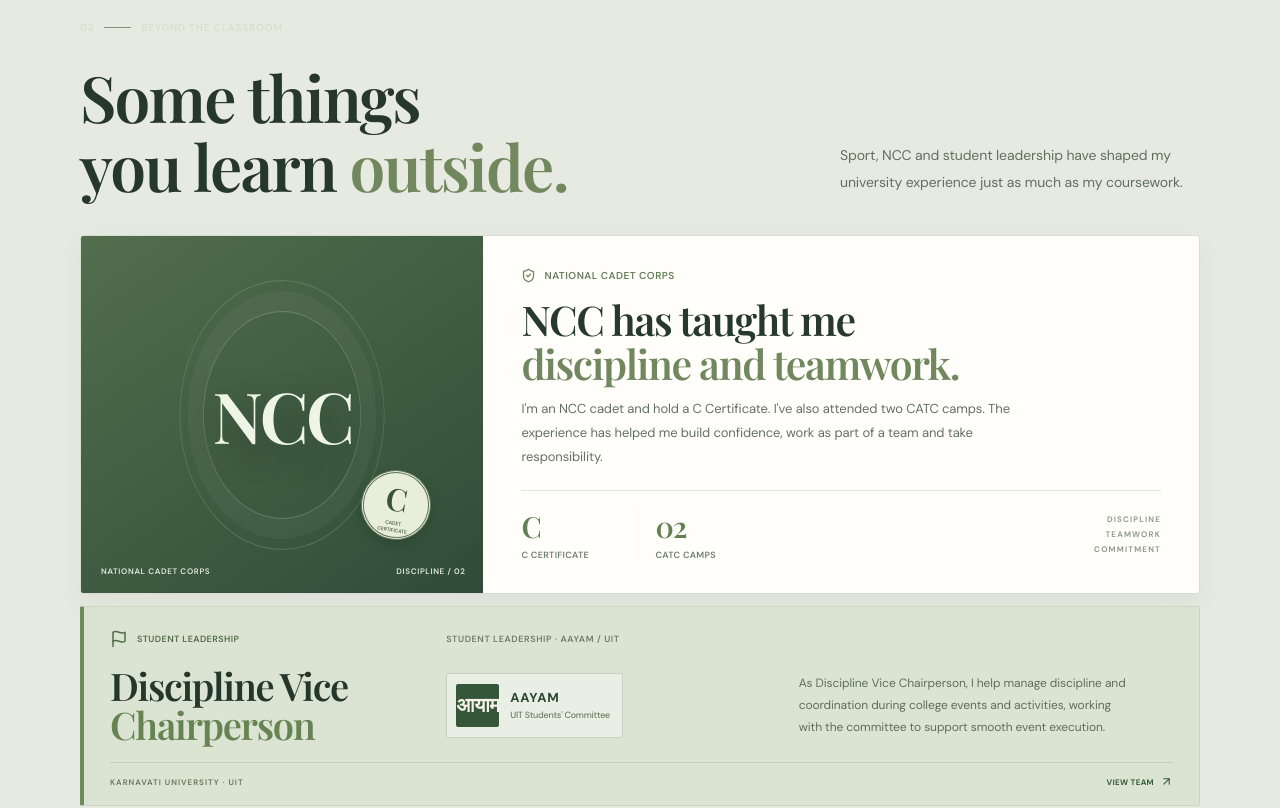
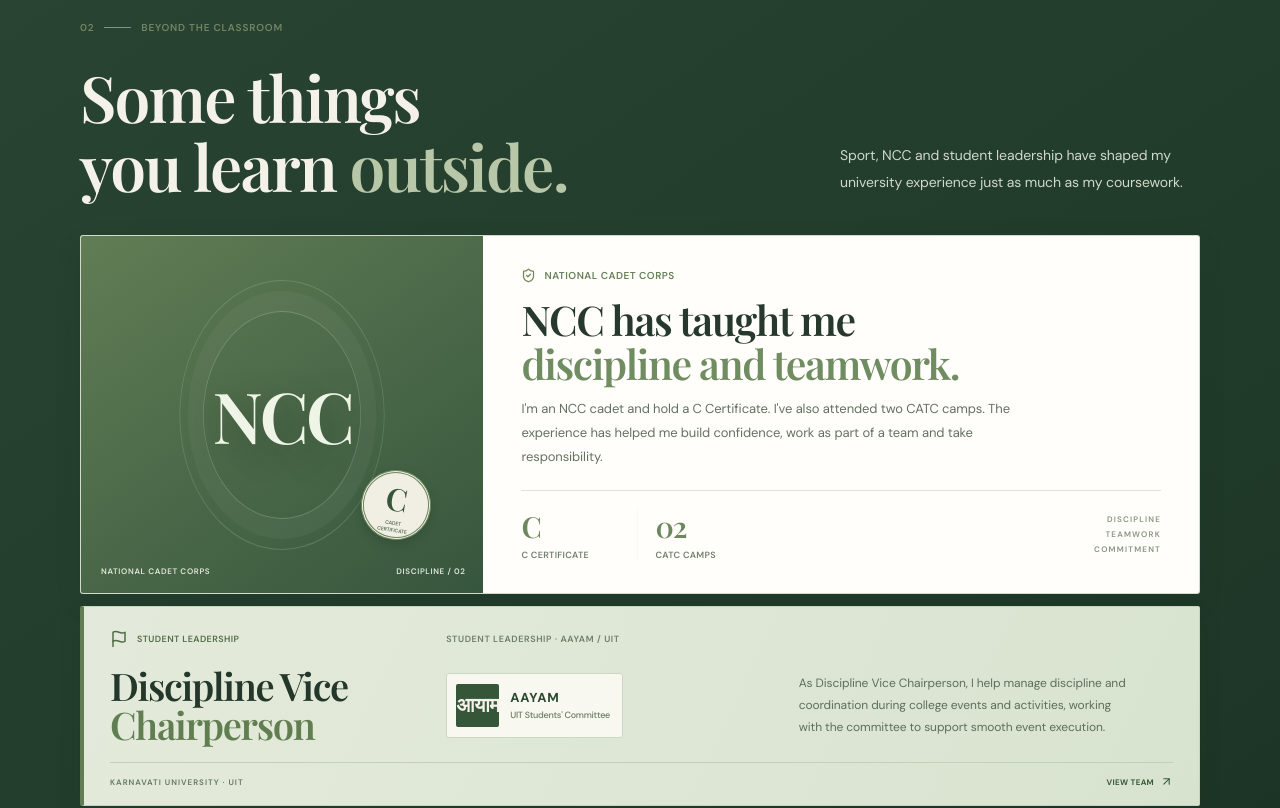
Before and after one commit to abhitiwari12/abhitiwari, a React (Vite) app: page / in a window 1280 px wide. Shown: the part 1520-2328 px from the top of the page. Built offline with nearby package versions, Linux system fonts and the light colour scheme; a web font is replaced by a local one.

Commit message:
Apply forest green and warm beige portfolio theme

```diff
--- a/src/styles.css
+++ b/src/styles.css
@@ -1192,3 +1192,130 @@ body { background:#f3f1e9; color:#26372c; font-family:var(--body); font-size:16p
   .aayam-name small { font-size:8px; white-space:normal; }
   .formation-role-featured .tile-bottom a { font-size:7px; }
 }
+
+
+/* ── Unified forest green + warm beige palette ── */
+:root {
+  --void:#f4f1e8;
+  --deep:#f4f1e8;
+  --panel:#fffdf7;
+  --panel-soft:#e7ebdf;
+  --paper:#f4f1e8;
+  --paper-ink:#293b2e;
+  --white:#293b2e;
+  --muted:#657363;
+  --muted-dark:#788574;
+  --line:rgba(43,65,45,.15);
+  --acid:#b6c5a7;
+  --acid-soft:rgba(111,137,94,.12);
+}
+html,body,.journey-site { background:#f4f1e8; color:#293b2e; }
+html { scrollbar-color:#748b66 #f4f1e8; }
+::selection { background:#d9e2d0; color:#293b2e; }
+
+/* Forest green anchors */
+.journey-header { background:rgba(248,246,239,.97); border-bottom-color:#dfe3d8; }
+.journey-logo,.footer-logo { color:#293b2e; }
+.journey-logo span,.footer-logo span { color:#718b61; }
+.journey-nav a:hover,.journey-nav a.nav-active { color:#456342; }
+.header-hello { border-color:#aebda4; color:#405d40; }
+.header-hello:hover { background:#36563a; border-color:#36563a; color:#fffdf7; }
+.global-progress { background:#718b61; }
+.hero-copy h1 em,.origin-heading h2 em,.build-heading h2 em,
+.field-heading h2 em,.inspiration-text h2 em { color:#6d875e; }
+.hero-eyebrow,.chapter-index { color:#718665; }
+.journey-primary,.sidequest-button { background:#36563a; color:#fffdf7; }
+.journey-primary:hover,.sidequest-button:hover { background:#294631; }
+.journey-secondary { border-color:#b9c4b2; color:#405d40; }
+.signal-marquee { background:#e5e9df; border-color:#d5ddcf; }
+.signal-track { color:#52684e; }
+.signal-track i { color:#7e956e; }
+
+/* Paper and sage chapter surfaces */
+.origin-section,.build-section { background:#f4f1e8; color:#293b2e; }
+.formation-section {
+  background:linear-gradient(145deg,#294432 0%,#203a2a 62%,#192f22 100%);
+}
+.formation-section:before { opacity:.08; }
+.formation-heading h2 { color:#f4f1e8; }
+.formation-heading h2 em { color:#b7c7a8; }
+.formation-heading>p { color:#d0d9c9; }
+.ncc-journey-card {
+  border-color:rgba(92,123,79,.28);
+  box-shadow:0 10px 28px rgba(22,44,28,.09);
+}
+.ncc-scene { background:linear-gradient(145deg,#617d55,#36563d); }
+.ncc-seal { background:#f1eee3; color:#36563a; border-color:#6d875e; }
+.ncc-story h3 em { color:#708c61; }
+.ncc-achievement b { color:#6d875e; }
+.ncc-kicker { color:#67815a; }
+.formation-role-featured {
+  background:linear-gradient(115deg,#e4eadb,#d8e3cf);
+  border-color:#c6d4bc;
+  border-left-color:#607e53;
+  box-shadow:0 10px 26px rgba(22,44,28,.08);
+}
+.formation-role-featured:hover { background:linear-gradient(115deg,#e9eee2,#dce7d4); }
+.formation-role-featured h3 em { color:#607e50; }
+.formation-role-featured .position-organisation.aayam-organisation { border-color:#cbd7c3; background:#f8f7f0; }
+.aayam-script { background:#36563a; color:#f4f1e8; }
+.formation-tile:not(.formation-role-featured) { background:#f8f7f0; border-color:#d8dfd2; }
+.formation-tile:not(.formation-role-featured):hover { background:#fffdf7; border-color:#bdcbb5; }
+.formation-tile:not(.formation-role-featured) h3 em { color:#6d875e; }
+.formation-quote>span { color:#718b61; }
+.formation-quote p { color:#e6ebdf; }
+
+/* Project surfaces and accents */
+.build-heading h2 { color:#293b2e; }
+.build-heading h2 em { color:#6d875e; }
+.project-filters button.filter-active { background:#36563a; border-color:#36563a; color:#fffdf7; }
+.project-filters button:hover { border-color:#718b61; color:#36563a; }
+.project-card { background:#fffdf7; border-color:#dce1d6; }
+.project-card:hover { border-color:#aebfa4; }
+.project-meta { color:#668256; }
+.project-details h3 { color:#293b2e; }
+.project-stack span { background:#f1f2e9; border-color:#dbe2d5; color:#5e7357; }
+.project-actions a { border-color:#bac9b1; color:#3e603f; }
+.project-actions a:hover { background:#36563a; border-color:#36563a; color:#fffdf7; }
+.project-featured-tag { background:#f2efe5; color:#36563a; }
+
+/* Custom project artwork stays within the same green family */
+.visual-cyber { background:linear-gradient(145deg,#49664b,#263e2e); }
+.visual-trading { background:linear-gradient(145deg,#5b7654,#304a37); }
+.visual-investment { background:linear-gradient(140deg,#496448,#2c4433); }
+.visual-scientist { background:linear-gradient(145deg,#456346,#2c4933); }
+.visual-compiler { background:#344d39; }
+.visual-solar { background:linear-gradient(145deg,#e8dfc8,#c8d3b8); }
+.trading-tabs span:nth-child(2) { background:#e0e8d7; border-color:#e0e8d7; color:#304a38; }
+.console-rule { background:linear-gradient(90deg,#c1d0b2,transparent); }
+
+/* Experience and final contact chapter */
+.field-section { background:#e7ebdf; }
+.field-timeline:before { background:#bdc9b6; }
+.field-node i { border-color:#6d875e; }
+.field-date span,.field-company { color:#607d52; }
+.field-position-label { background:#d9e4d1; color:#496a43; }
+.field-tags span { border-color:#d0d9c9; color:#60765a; }
+.sidequest-section { background:#dfe7d7; color:#293b2e; }
+.sidequest-copy h2 em { color:#6d875e; }
+.georush-art { background:#294432; }
+.geo-title em { color:#c0d0b1; }
+.inspiration-visual { background:linear-gradient(145deg,#617b57,#34513b); }
+.inspiration-text h2 { color:#293b2e; }
+.horizon-section { background:#294432; }
+.horizon-overline,.horizon-content>.chapter-index { color:#dbe5d3; }
+.horizon-copy h2 em { color:#c4d2b7; }
+.horizon-contact { background:#f4f1e8; color:#36563a; }
+.horizon-contact:hover { background:#e4eadc; }
+.journey-footer { border-color:rgba(243,241,232,.24); }
+.footer-socials a,.footer-credit { color:#d5dfce; }
+.back-top { color:#d6e2c9; }
+
+/* Make the same palette feel balanced on small screens */
+@media(max-width:720px) {
+  .journey-nav { background:#f8f7f0; border-bottom-color:#dce2d6; }
+  .journey-nav a { color:#52664e; border-bottom-color:#e3e7de; }
+  .ncc-story { background:#fffdf7; }
+  .project-card { background:#fffdf7; }
+  .horizon-section { background:#294432; }
+}
```
